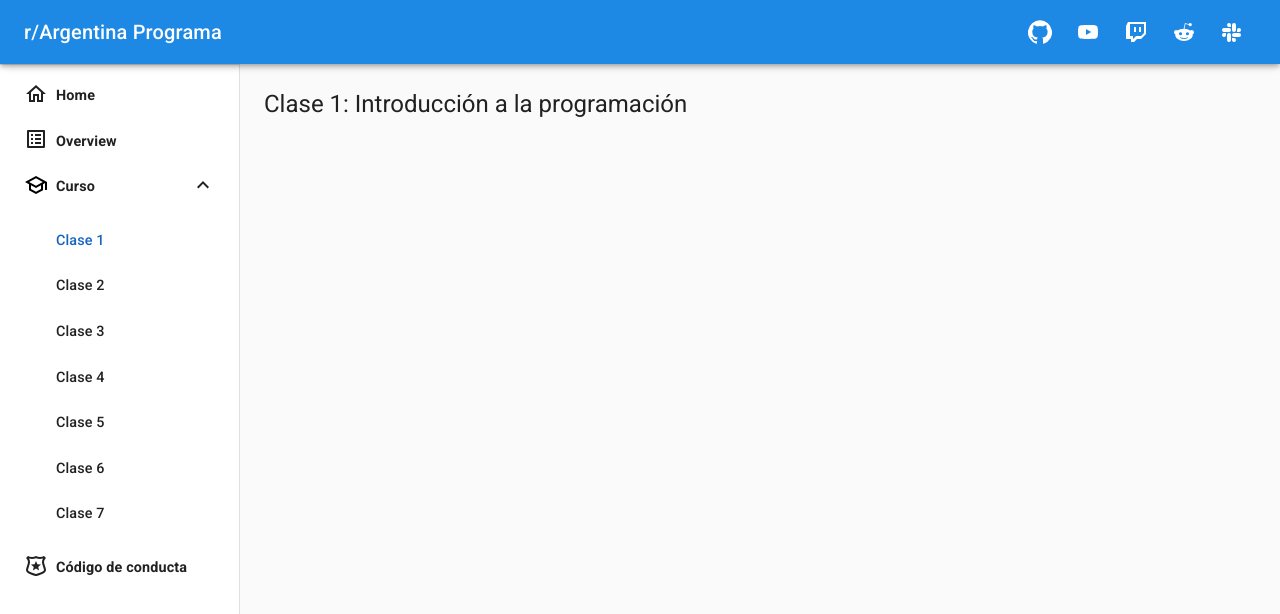
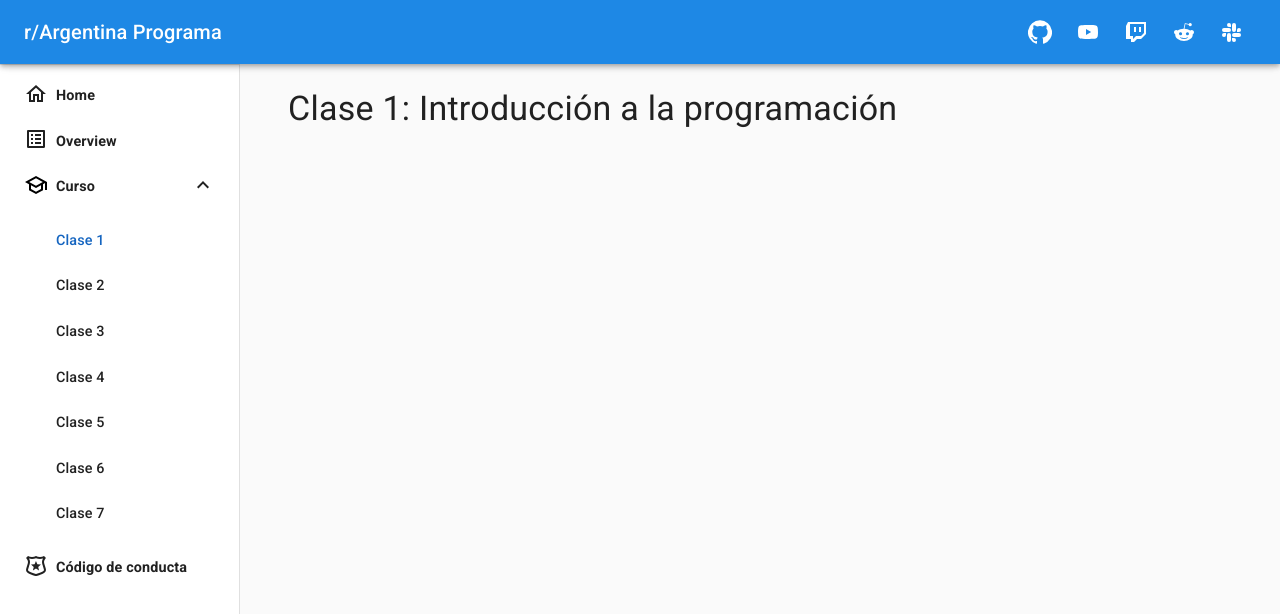
Before and after one commit to alvarovillafane/r-argentina-programa-website, a React (Create React App) app: page /clase/1 in a window 1280 px wide. Shown: the top 614 px of the page. Built offline with nearby package versions, Linux system fonts and the light colour scheme.

Commit message:
Agregado un container a  la clase

```diff
--- a/src/components/Clase.js
+++ b/src/components/Clase.js
@@ -3,8 +3,12 @@ import YouTube from 'react-youtube';
 import Typography from '@material-ui/core/Typography';
 import { withStyles } from '@material-ui/core/styles';
 import data from '../data/clases.json';
+import { Container } from '@material-ui/core';
 
 const styles = theme => ({
+  root: {
+     color: theme.palette.text.primary,
+  },
   titulo: {
     marginBottom: theme.spacing(3),
   },
@@ -38,14 +42,12 @@ class Clase extends React.Component {
     if(!clase) { return <Typography component="h1" variant="h6">Clase no encontrada</Typography>; }
 
     return (
-      <React.Fragment>
-        <Typography variant="h5" component="h1" className={classes.titulo}>{clase.titulo}</Typography>
+      <Container className={classes.root}>
+        <Typography variant="h4" component="h1" className={classes.titulo}>{clase.titulo}</Typography>
           <div className={classes.videoWrapper}>
-            <YouTube
-              videoId={clase.youtube_id}
-            />
+            <YouTube videoId={clase.youtube_id} />
           </div>
-      </React.Fragment>
+      </Container>
     )
   }
 }
```
